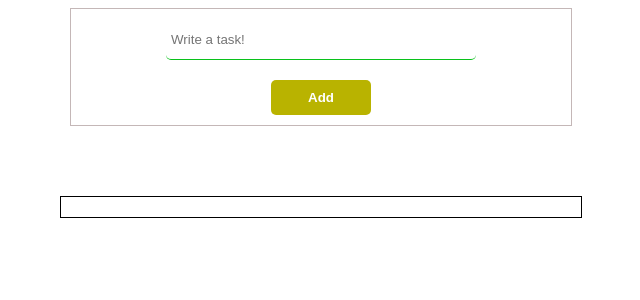
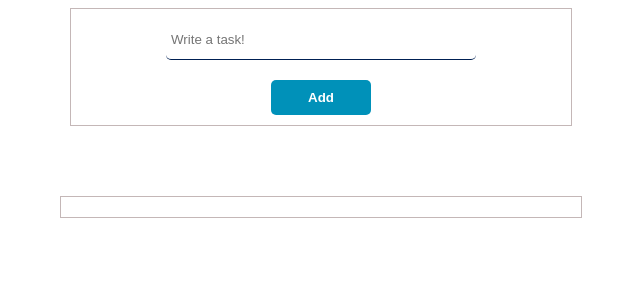
Before and after one commit to onatuce/TODO, a React (Vite) app: page / in a window 1280 px wide. Shown: the top 300 px of the page, without its empty margins (319-959 px from the left). Built offline with nearby package versions, Linux system fonts and the light colour scheme.

Commit message:
Design fixes.

```diff
--- a/src/App.css
+++ b/src/App.css
@@ -22,7 +22,7 @@
   margin: 10px;
   padding: 5px;
   border: none;
-  border-bottom: 1px solid #09c11b;
+  border-bottom: 1px solid #002053;
   outline: none;
   border-radius: 5px;
 }
@@ -32,7 +32,7 @@
   margin: 10px;
   border: none;
   border-radius: 5px;
-  background-color: #b9b300;
+  background-color: #0091b9;
   color: white;
   font-weight: 800;
   cursor: pointer;
--- a/src/components/Todo.tsx
+++ b/src/components/Todo.tsx
@@ -27,7 +27,7 @@ function Todo({ todo, onRemoveTodo ,onUpdateTodo}: any) {
 
   return (
 
-    <div style={{display:'flex', flexDirection:'row',alignItems:'center',justifyContent:'space-between', gap:'10px', border:'1px solid black', margin:'10px', padding:'10px'}}>
+    <div style={{display:'flex', flexDirection:'row',alignItems:'center',justifyContent:'space-between', gap:'10px', border:'1px solid #c4b7b7', margin:'10px', padding:'10px'}}>
         <div>{
             editable ? <input className="todo-input" value={newTodo} onChange={(e) => setNewTodo(e.target.value)} type="text" defaultValue={content} /> : content
         }
--- a/src/components/TodoList.tsx
+++ b/src/components/TodoList.tsx
@@ -6,7 +6,7 @@ function TodoList({ todos ,onRemoveTodo,onUpdateTodo}: any) {
 
   return (
 
-    <div style={{width:'100%',border:'1px solid black', marginTop:'50px', padding:'10px'}}>
+    <div style={{width:'100%',border:'1px solid #c4b7b7', marginTop:'50px', padding:'10px'}}>
         {
             todos&&todos.map((todo: any)=>(
                 <Todo todo={todo} key={todo.id} onRemoveTodo={onRemoveTodo} onUpdateTodo={onUpdateTodo}/>
```
